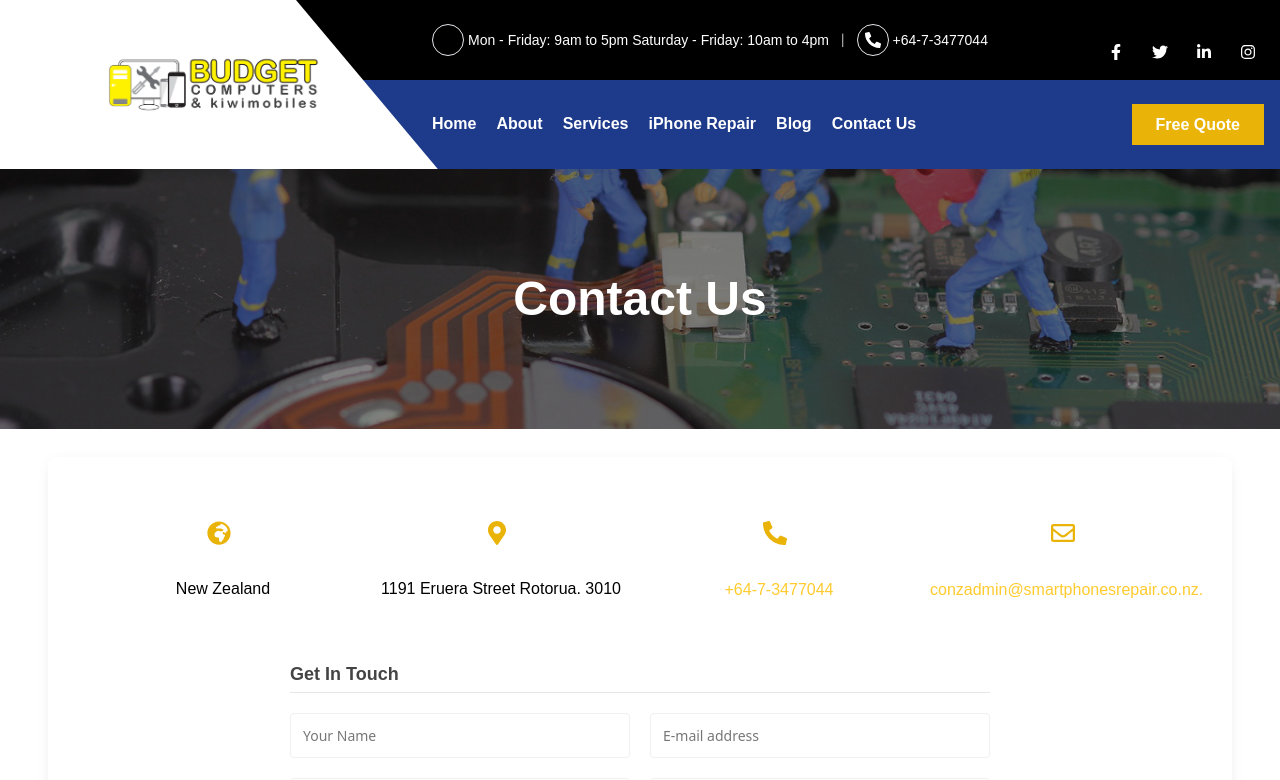
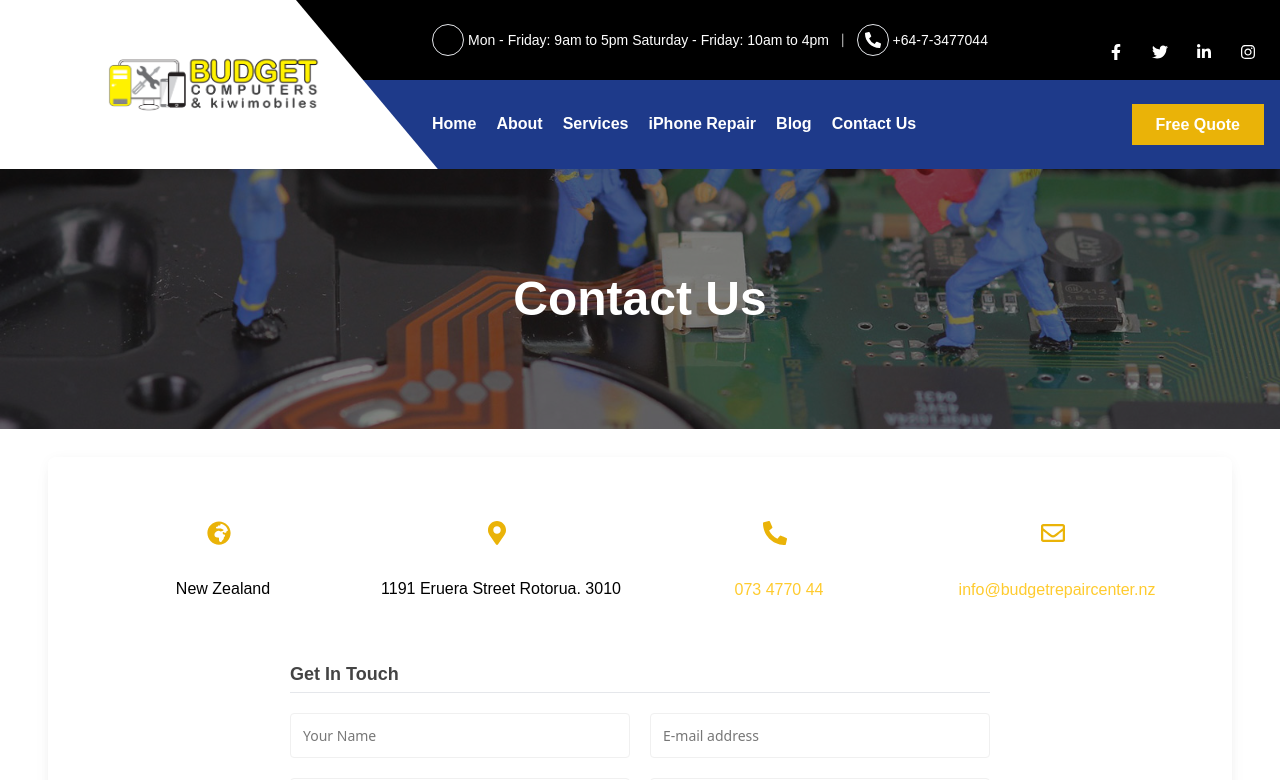
Before and after one commit to mufaqar/smartphone, a Next.js app: page /contact-us in a window 1280 px wide. Shown: the top 780 px of the page. Built offline with nearby package versions, Linux system fonts and the light colour scheme; some icons are missing.

Commit message:
contact us

```diff
--- a/src/pages/contact-us/index.tsx
+++ b/src/pages/contact-us/index.tsx
@@ -67,16 +67,16 @@ function Contact_Us() {
                                 <span className="block mx-auto mb-6 h-8 w-8 text-yellow-500">
                                     <FaPhoneAlt className="text-2xl" />
                                 </span>
-                                <Link href="tel:+64-7-3477044" className="text-base font-medium Raleway">
-                                    +64-7-3477044
+                                <Link href="tel:073477044" className="text-base font-medium Raleway">
+                                    073 4770 44
                                 </Link>
                             </div>
                             <div className="mx-auto text-center">
                                 <span className="block mx-auto mb-6 h-8 w-8 text-yellow-500">
                                     <FaRegEnvelope className="text-2xl" />
                                 </span>
-                                <Link href="mailto:conzadmin@smartphonesrepair.co.nz" className="text-base font-medium Raleway">
-                                    conzadmin@smartphonesrepair.co.nz.
+                                <Link href="mailto:info@budgetrepaircenter.nz" className="text-base font-medium Raleway">
+                                    info@budgetrepaircenter.nz
                                 </Link>
                             </div>
                         </div>
```
Lines whose indentation alone changed are shown as unchanged.
